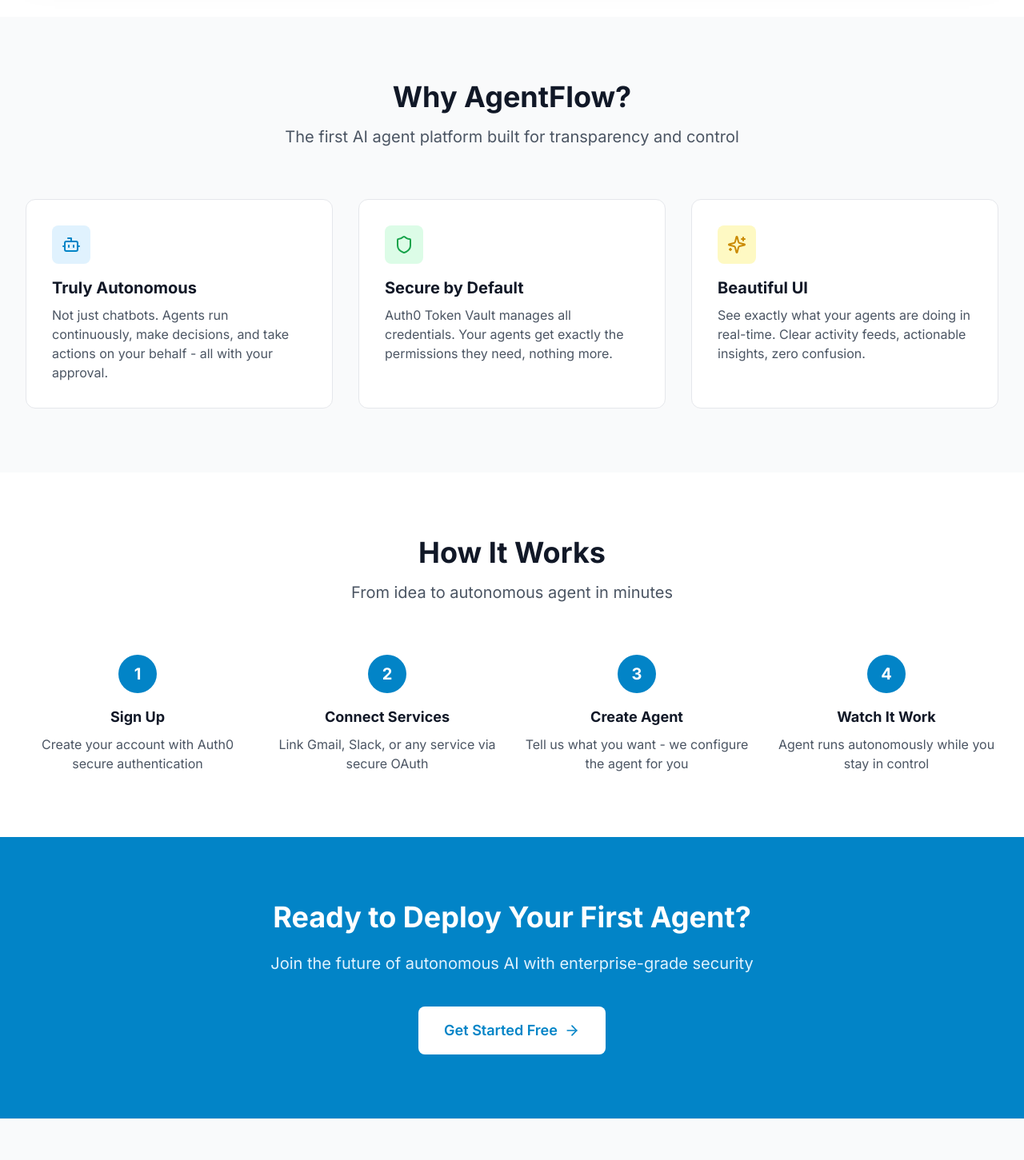
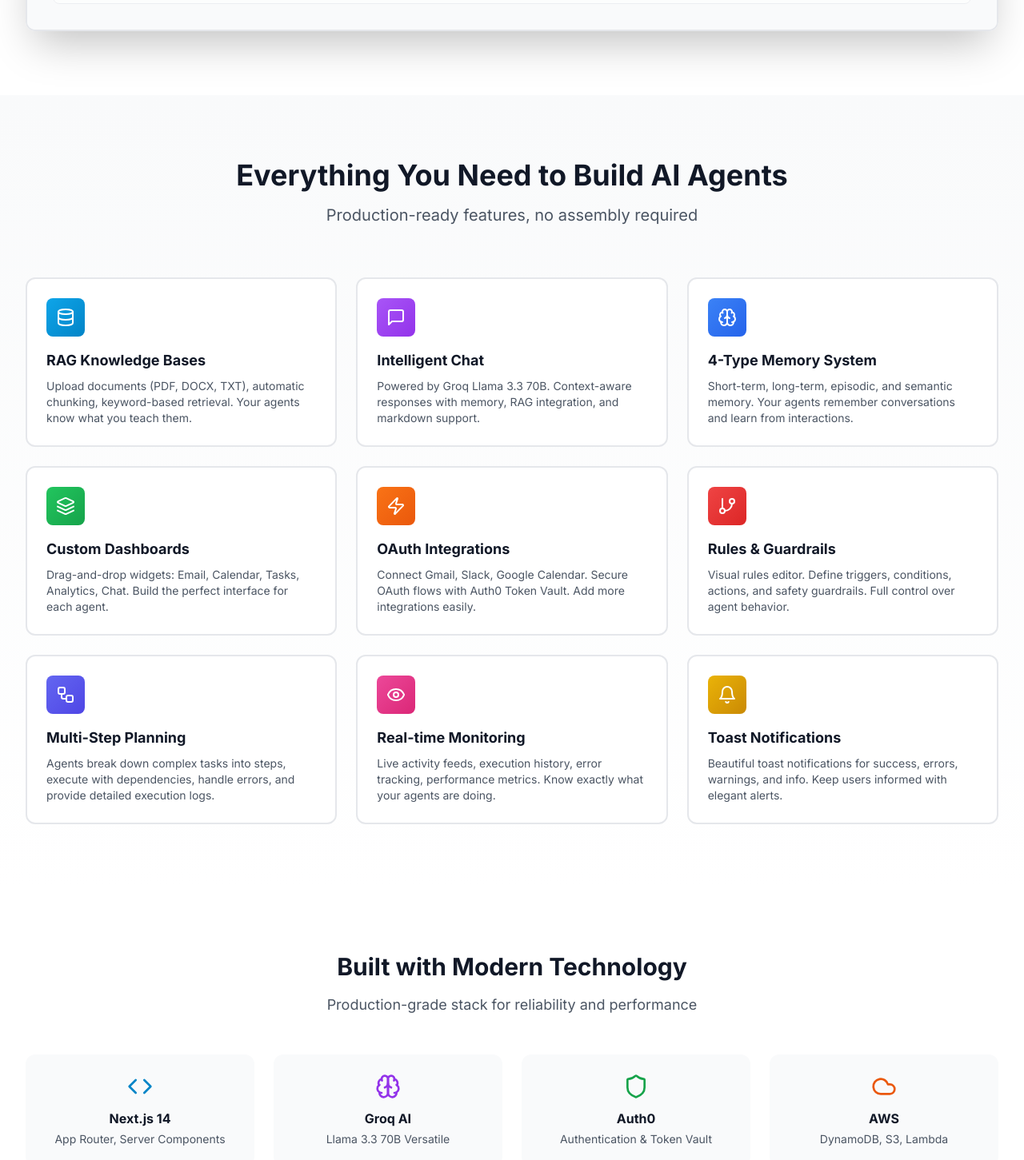
Before and after one commit to Abhinandangithub01/AgentFlow, a Next.js app: page / in a window 1280 px wide. Shown: the part 1325-2776 px from the top of the page at 80% size. Built offline with nearby package versions, Linux system fonts and the light colour scheme; no server answers.

Commit message:
Update landing page with all implemented features: RAG, Memory, Dashboards, Integrations, Rules, Planning, Monitoring

```diff
--- a/app/page.tsx
+++ b/app/page.tsx
@@ -4,7 +4,11 @@ import { useUser } from '@auth0/nextjs-auth0/client';
 import { useEffect } from 'react';
 import { useRouter } from 'next/navigation';
 import Link from 'next/link';
-import { Bot, Sparkles, Shield, Zap, ArrowRight, CheckCircle, Mail, DollarSign, Search } from 'lucide-react';
+import {
+  Bot, Sparkles, Shield, Zap, ArrowRight, CheckCircle, Mail, DollarSign, Search,
+  Brain, Database, MessageSquare, Calendar, BarChart3, FileText, Lock, Gauge,
+  Workflow, GitBranch, Bell, Eye, Code, Layers, Cloud, Users
+} from 'lucide-react';
 
 export default function Home() {
   const { user, isLoading } = useUser();
@@ -63,20 +67,21 @@ export default function Home() {
       {/* Hero Section */}
       <section className="max-w-7xl mx-auto px-4 sm:px-6 lg:px-8 py-20">
         <div className="text-center">
-          <div className="inline-flex items-center space-x-2 bg-primary-50 text-primary-700 px-4 py-2 rounded-full text-sm font-medium mb-8">
-            <Sparkles className="h-4 w-4" />
-            <span>Powered by Auth0 for AI Agents</span>
+          <div className="inline-flex items-center space-x-2 bg-gradient-to-r from-primary-50 to-purple-50 text-primary-700 px-4 py-2 rounded-full text-sm font-medium mb-8 border border-primary-200">
+            <Sparkles className="h-4 w-4 animate-pulse" />
+            <span>Powered by Groq Llama 3.3 70B • Production Ready</span>
           </div>
 
-          <h1 className="text-5xl font-bold text-gray-900 mb-6">
-            Deploy Autonomous AI Agents
+          <h1 className="text-6xl font-bold text-gray-900 mb-6 leading-tight">
+            Build Powerful AI Agents
             <br />
-            <span className="text-primary-600">With Beautiful Transparency</span>
+            <span className="bg-gradient-to-r from-primary-600 to-purple-600 bg-clip-text text-transparent">That Actually Work</span>
           </h1>
 
-          <p className="text-xl text-gray-600 max-w-3xl mx-auto mb-10">
-            Create AI agents that work for you 24/7. Manage emails, track invoices,
-            monitor systems - all with secure access and crystal-clear visibility.
+          <p className="text-xl text-gray-600 max-w-3xl mx-auto mb-10 leading-relaxed">
+            Complete AI agent platform with RAG knowledge bases, custom dashboards,
+            app integrations, memory systems, and real-time monitoring.
+            <span className="font-semibold text-gray-900">Everything you need, production-ready.</span>
           </p>
 
           <div className="flex items-center justify-center space-x-4">
@@ -203,56 +208,171 @@ export default function Home() {
         </div>
       </section>
 
-      {/* Features Section */}
-      <section id="features" className="bg-gray-50 py-20">
+      {/* Features Grid */}
+      <section id="features" className="bg-gradient-to-b from-gray-50 to-white py-20">
         <div className="max-w-7xl mx-auto px-4 sm:px-6 lg:px-8">
           <div className="text-center mb-16">
             <h2 className="text-4xl font-bold text-gray-900 mb-4">
-              Why AgentFlow?
+              Everything You Need to Build AI Agents
             </h2>
             <p className="text-xl text-gray-600">
-              The first AI agent platform built for transparency and control
+              Production-ready features, no assembly required
             </p>
           </div>
 
-          <div className="grid md:grid-cols-3 gap-8">
-            <div className="bg-white p-8 rounded-xl border border-gray-200">
-              <div className="bg-primary-100 w-12 h-12 rounded-lg flex items-center justify-center mb-4">
-                <Bot className="h-6 w-6 text-primary-600" />
+          <div className="grid md:grid-cols-3 gap-6">
+            {/* RAG System */}
+            <div className="bg-white p-6 rounded-xl border-2 border-gray-200 hover:border-primary-300 hover:shadow-lg transition-all">
+              <div className="bg-gradient-to-br from-primary-500 to-primary-600 w-12 h-12 rounded-lg flex items-center justify-center mb-4">
+                <Database className="h-6 w-6 text-white" />
               </div>
-              <h3 className="text-xl font-bold text-gray-900 mb-2">
-                Truly Autonomous
+              <h3 className="text-lg font-bold text-gray-900 mb-2">
+                RAG Knowledge Bases
               </h3>
-              <p className="text-gray-600">
-                Not just chatbots. Agents run continuously, make decisions,
-                and take actions on your behalf - all with your approval.
+              <p className="text-gray-600 text-sm">
+                Upload documents (PDF, DOCX, TXT), automatic chunking, keyword-based retrieval. Your agents know what you teach them.
               </p>
             </div>
 
-            <div className="bg-white p-8 rounded-xl border border-gray-200">
-              <div className="bg-success-100 w-12 h-12 rounded-lg flex items-center justify-center mb-4">
-                <Shield className="h-6 w-6 text-success-600" />
+            {/* Chat System */}
+            <div className="bg-white p-6 rounded-xl border-2 border-gray-200 hover:border-primary-300 hover:shadow-lg transition-all">
+              <div className="bg-gradient-to-br from-purple-500 to-purple-600 w-12 h-12 rounded-lg flex items-center justify-center mb-4">
+                <MessageSquare className="h-6 w-6 text-white" />
               </div>
-              <h3 className="text-xl font-bold text-gray-900 mb-2">
-                Secure by Default
+              <h3 className="text-lg font-bold text-gray-900 mb-2">
+                Intelligent Chat
               </h3>
-              <p className="text-gray-600">
-                Auth0 Token Vault manages all credentials. Your agents get
-                exactly the permissions they need, nothing more.
+              <p className="text-gray-600 text-sm">
+                Powered by Groq Llama 3.3 70B. Context-aware responses with memory, RAG integration, and markdown support.
               </p>
             </div>
 
-            <div className="bg-white p-8 rounded-xl border border-gray-200">
-              <div className="bg-warning-100 w-12 h-12 rounded-lg flex items-center justify-center mb-4">
-                <Sparkles className="h-6 w-6 text-warning-600" />
+            {/* Memory System */}
+            <div className="bg-white p-6 rounded-xl border-2 border-gray-200 hover:border-primary-300 hover:shadow-lg transition-all">
+              <div className="bg-gradient-to-br from-blue-500 to-blue-600 w-12 h-12 rounded-lg flex items-center justify-center mb-4">
+                <Brain className="h-6 w-6 text-white" />
               </div>
-              <h3 className="text-xl font-bold text-gray-900 mb-2">
-                Beautiful UI
+              <h3 className="text-lg font-bold text-gray-900 mb-2">
+                4-Type Memory System
               </h3>
-              <p className="text-gray-600">
-                See exactly what your agents are doing in real-time.
-                Clear activity feeds, actionable insights, zero confusion.
+              <p className="text-gray-600 text-sm">
+                Short-term, long-term, episodic, and semantic memory. Your agents remember conversations and learn from interactions.
               </p>
+            </div>
+
+            {/* Custom Dashboards */}
+            <div className="bg-white p-6 rounded-xl border-2 border-gray-200 hover:border-primary-300 hover:shadow-lg transition-all">
+              <div className="bg-gradient-to-br from-green-500 to-green-600 w-12 h-12 rounded-lg flex items-center justify-center mb-4">
+                <Layers className="h-6 w-6 text-white" />
+              </div>
+              <h3 className="text-lg font-bold text-gray-900 mb-2">
+                Custom Dashboards
+              </h3>
+              <p className="text-gray-600 text-sm">
+                Drag-and-drop widgets: Email, Calendar, Tasks, Analytics, Chat. Build the perfect interface for each agent.
+              </p>
+            </div>
+
+            {/* App Integrations */}
+            <div className="bg-white p-6 rounded-xl border-2 border-gray-200 hover:border-primary-300 hover:shadow-lg transition-all">
+              <div className="bg-gradient-to-br from-orange-500 to-orange-600 w-12 h-12 rounded-lg flex items-center justify-center mb-4">
+                <Zap className="h-6 w-6 text-white" />
+              </div>
+              <h3 className="text-lg font-bold text-gray-900 mb-2">
+                OAuth Integrations
+              </h3>
+              <p className="text-gray-600 text-sm">
+                Connect Gmail, Slack, Google Calendar. Secure OAuth flows with Auth0 Token Vault. Add more integrations easily.
+              </p>
+            </div>
+
+            {/* Rules Engine */}
+            <div className="bg-white p-6 rounded-xl border-2 border-gray-200 hover:border-primary-300 hover:shadow-lg transition-all">
+              <div className="bg-gradient-to-br from-red-500 to-red-600 w-12 h-12 rounded-lg flex items-center justify-center mb-4">
+                <GitBranch className="h-6 w-6 text-white" />
+              </div>
+              <h3 className="text-lg font-bold text-gray-900 mb-2">
+                Rules & Guardrails
+              </h3>
+              <p className="text-gray-600 text-sm">
+                Visual rules editor. Define triggers, conditions, actions, and safety guardrails. Full control over agent behavior.
+              </p>
+            </div>
+
+            {/* Planning System */}
+            <div className="bg-white p-6 rounded-xl border-2 border-gray-200 hover:border-primary-300 hover:shadow-lg transition-all">
+              <div className="bg-gradient-to-br from-indigo-500 to-indigo-600 w-12 h-12 rounded-lg flex items-center justify-center mb-4">
+                <Workflow className="h-6 w-6 text-white" />
+              </div>
+              <h3 className="text-lg font-bold text-gray-900 mb-2">
+                Multi-Step Planning
+              </h3>
+              <p className="text-gray-600 text-sm">
+                Agents break down complex tasks into steps, execute with dependencies, handle errors, and provide detailed execution logs.
+              </p>
+            </div>
+
+            {/* Real-time Monitoring */}
+            <div className="bg-white p-6 rounded-xl border-2 border-gray-200 hover:border-primary-300 hover:shadow-lg transition-all">
+              <div className="bg-gradient-to-br from-pink-500 to-pink-600 w-12 h-12 rounded-lg flex items-center justify-center mb-4">
+                <Eye className="h-6 w-6 text-white" />
+              </div>
+              <h3 className="text-lg font-bold text-gray-900 mb-2">
+                Real-time Monitoring
+              </h3>
+              <p className="text-gray-600 text-sm">
+                Live activity feeds, execution history, error tracking, performance metrics. Know exactly what your agents are doing.
+              </p>
+            </div>
+
+            {/* Notifications */}
+            <div className="bg-white p-6 rounded-xl border-2 border-gray-200 hover:border-primary-300 hover:shadow-lg transition-all">
+              <div className="bg-gradient-to-br from-yellow-500 to-yellow-600 w-12 h-12 rounded-lg flex items-center justify-center mb-4">
+                <Bell className="h-6 w-6 text-white" />
+              </div>
+              <h3 className="text-lg font-bold text-gray-900 mb-2">
+                Toast Notifications
+              </h3>
+              <p className="text-gray-600 text-sm">
+                Beautiful toast notifications for success, errors, warnings, and info. Keep users informed with elegant alerts.
+              </p>
+            </div>
+          </div>
+        </div>
+      </section>
+
+      {/* Tech Stack */}
+      <section className="py-20 bg-white">
+        <div className="max-w-7xl mx-auto px-4 sm:px-6 lg:px-8">
+          <div className="text-center mb-12">
+            <h2 className="text-3xl font-bold text-gray-900 mb-4">
+              Built with Modern Technology
+            </h2>
+            <p className="text-lg text-gray-600">
+              Production-grade stack for reliability and performance
+            </p>
+          </div>
+
+          <div className="grid md:grid-cols-4 gap-6">
+            <div className="text-center p-6 bg-gray-50 rounded-xl">
+              <Code className="h-8 w-8 text-primary-600 mx-auto mb-3" />
+              <h4 className="font-bold text-gray-900 mb-1">Next.js 14</h4>
+              <p className="text-sm text-gray-600">App Router, Server Components</p>
+            </div>
+            <div className="text-center p-6 bg-gray-50 rounded-xl">
+              <Brain className="h-8 w-8 text-purple-600 mx-auto mb-3" />
+              <h4 className="font-bold text-gray-900 mb-1">Groq AI</h4>
+              <p className="text-sm text-gray-600">Llama 3.3 70B Versatile</p>
+            </div>
+            <div className="text-center p-6 bg-gray-50 rounded-xl">
+              <Shield className="h-8 w-8 text-green-600 mx-auto mb-3" />
+              <h4 className="font-bold text-gray-900 mb-1">Auth0</h4>
+              <p className="text-sm text-gray-600">Authentication & Token Vault</p>
+            </div>
+            <div className="text-center p-6 bg-gray-50 rounded-xl">
+              <Cloud className="h-8 w-8 text-orange-600 mx-auto mb-3" />
+              <h4 className="font-bold text-gray-900 mb-1">AWS</h4>
+              <p className="text-sm text-gray-600">DynamoDB, S3, Lambda</p>
             </div>
           </div>
         </div>
```
Also changed, not shown: 2 other files (tests, documents, lock files or other folders).
